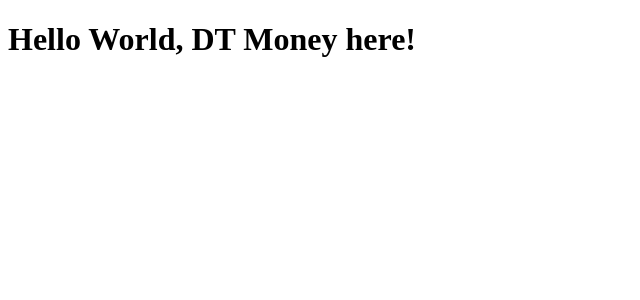
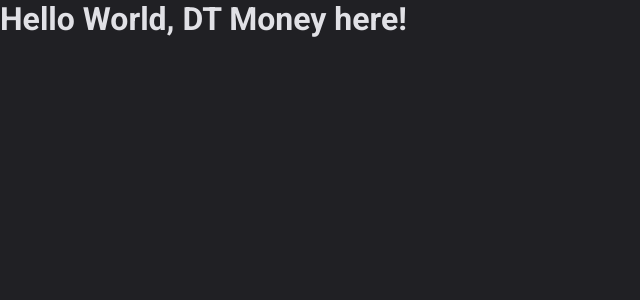
Before and after one commit to c4mpos-dev/dt-money, a React (Vite) app: page / in a window 1280 px wide. Shown: the top 300 px of the page, without its empty margins (0-640 px from the left). Built offline with nearby package versions, Linux system fonts and the light colour scheme.

Commit message:
Styled-components cfg

```diff
--- a/index.html
+++ b/index.html
@@ -2,8 +2,15 @@
 <html lang="en">
   <head>
     <meta charset="UTF-8" />
+
+    <link rel="preconnect" href="https://fonts.googleapis.com" />
+    <link rel="preconnect" href="https://fonts.gstatic.com" crossorigin />
+
     <link rel="icon" type="image/svg+xml" href="./src/assets/ignite-logo.svg" />
     <meta name="viewport" content="width=device-width, initial-scale=1.0" />
+
+    <link href="https://fonts.googleapis.com/css2?family=Roboto:ital,wght@0,100..900;1,100..900&display=swap" rel="stylesheet" />
+
     <title>DT Money</title>
   </head>
   <body>
--- a/src/App.tsx
+++ b/src/App.tsx
@@ -1,10 +1,13 @@
 import { ThemeProvider } from "styled-components"
 import { defaultTheme } from "./styles/themes/default";
+import { GLobalStyle } from "./styles/global";
 
 export function App() {
   return (
     <ThemeProvider theme={defaultTheme}>
-    <h1>Hello World, DT Money here!</h1>
+      <GLobalStyle />
+
+      <h1>Hello World, DT Money here!</h1>
     </ThemeProvider>
   );
 }
--- a/src/styles/global.ts
+++ b/src/styles/global.ts
@@ -0,0 +1,24 @@
+import { createGlobalStyle } from "styled-components"
+
+export const GLobalStyle = createGlobalStyle`
+    * {
+        margin: 0;
+        padding: 0;
+        box-sizing: border-box;
+    }
+
+    :focus {
+        outline: 0;
+        box-shadow: 0 0 0 2px ${props => props.theme["green-500"]};
+    }
+
+    body {
+        background-color: ${props => props.theme["gray-800"]};
+        color: ${props => props.theme["gray-100"]};
+        -webkit-font-smoothing: antialiased;
+    }
+
+    body, input, textarea, button {
+        font: 400 1rem "Roboto", sans-serif;
+    }
+`;
```
Also changed, not shown: src/@types/styled.d.ts (added, +8 -0 lines).
